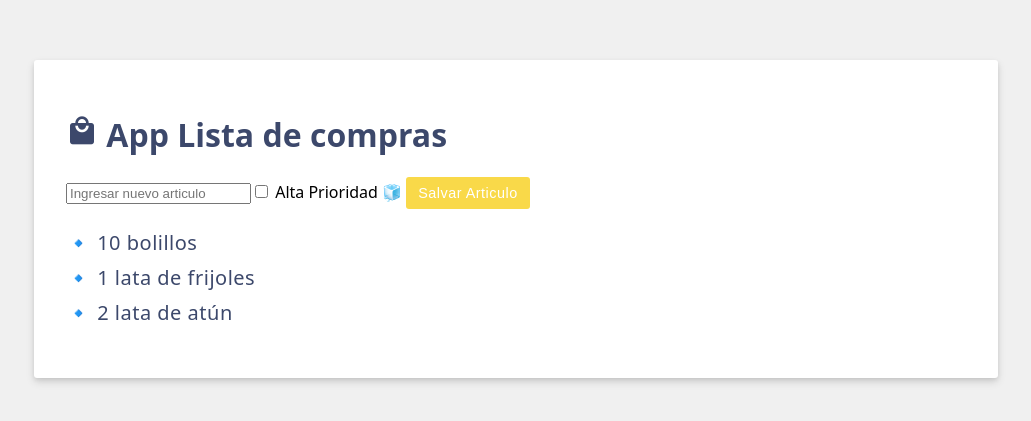
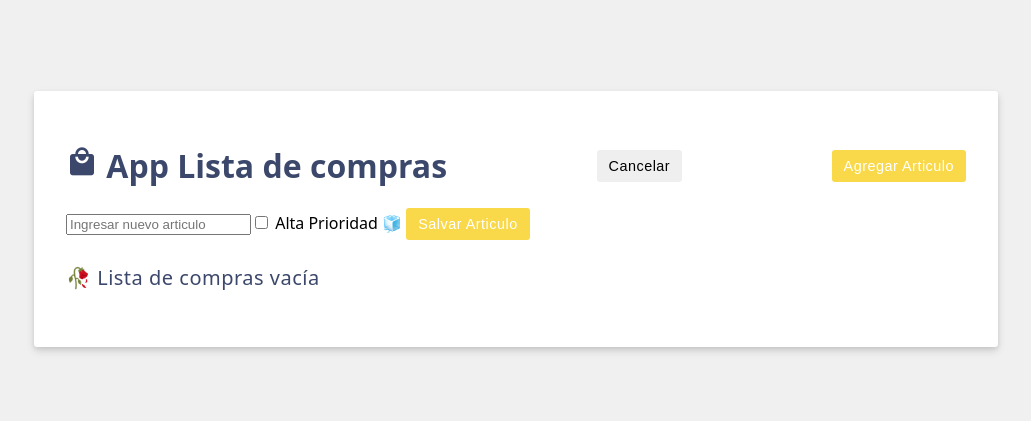
Before and after one commit to Guizar636/VueJS-ShoppingCart, a Vue app: page / in a window 1280 px wide. Shown: the part 181-602 px from the top of the page, without its empty margins (124-1155 px from the left). Built offline with nearby package versions, Linux system fonts and the light colour scheme.

Commit message:
ultima clase

```diff
--- a/src/App.vue
+++ b/src/App.vue
@@ -3,17 +3,27 @@
 
 const header = ref('App Lista de compras');
 const items = ref([
-  {id: 1, label: '10 bolillos'},
-  {id: 2, label: '1 lata de frijoles'},
-  {id: 3, label: '2 lata de atún'}
+  // {id: 1, label: '10 bolillos'},
+  // {id: 2, label: '1 lata de frijoles'},
+  // {id: 3, label: '2 lata de atún'}
 ]);
+// Agregando nuevos elementos
+const saveItem = () =>  {
+  items.value.push({id: items.value.length + 1, label: newItem.value})
+  // limpiando el contenido de item
+  newItem.value = "";
+};
 const newItem = ref('');
 const newItemHighPriority = ref (false);
 </script>
 
 <template>
- <h1> <i class="material-icons shopping-cart-icon">local_mall</i> {{ header }}</h1>
- <form v-on:submit.prevent ="items.push({id: items.length + 1, label: newItem})" class="add-item form">
+  <div class="header">
+    <h1> <i class="material-icons shopping-cart-icon">local_mall</i> {{ header }}</h1>
+    <button class="btn">Cancelar</button>
+    <button class="btn btn-primary">Agregar Articulo</button>
+  </div>
+ <form v-on:submit.prevent = "saveItem" class="add-item form">
 <!-- input de nuevo articulo -->
   <input  v-model.trim="newItem" type="text" placeholder="Ingresar nuevo articulo">
   <!-- Check Boxes -->
@@ -31,7 +41,8 @@
       🔹 {{ label }}
     </li>
   </ul>
-
+  <p v-if="items.length === 0" > 🥀 Lista de compras vacía</p>
+  <p v-else>🔥 Ingrese mas items 🔥</p>
 </template>
 
 
```
